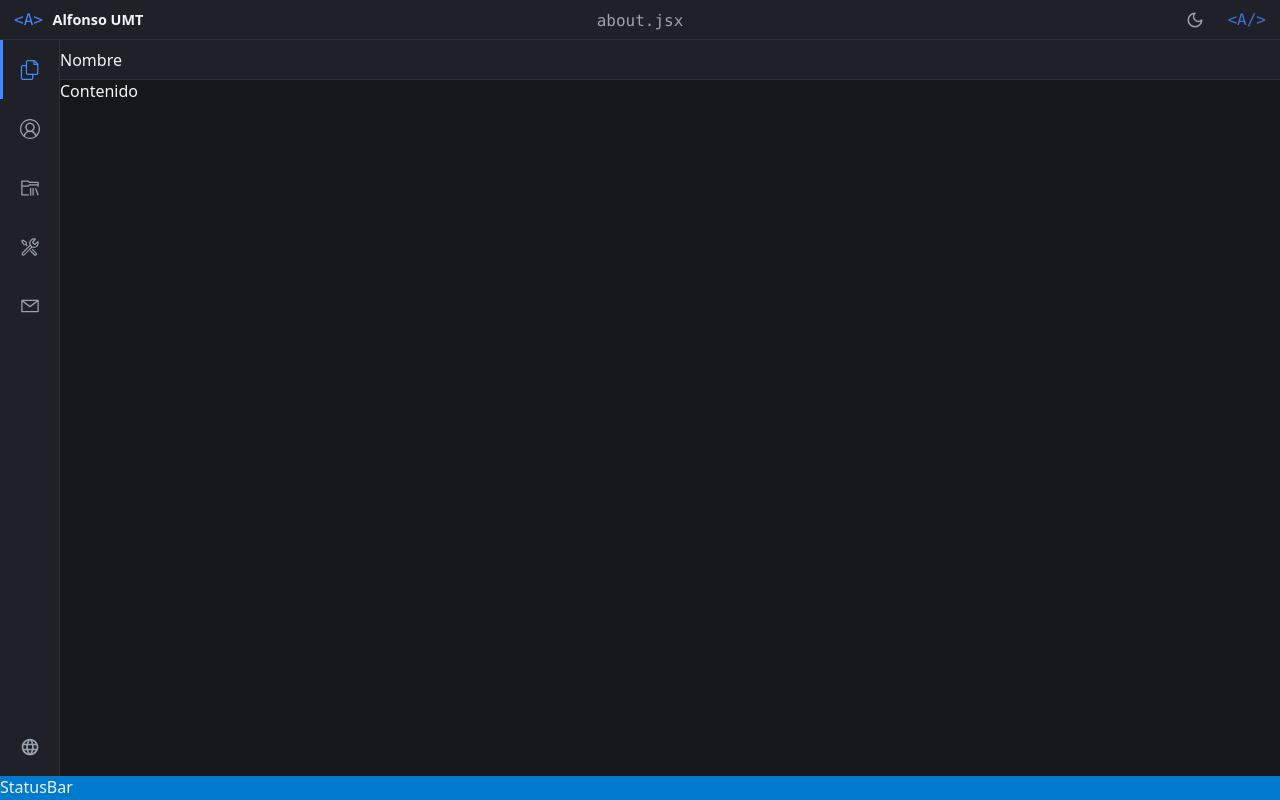
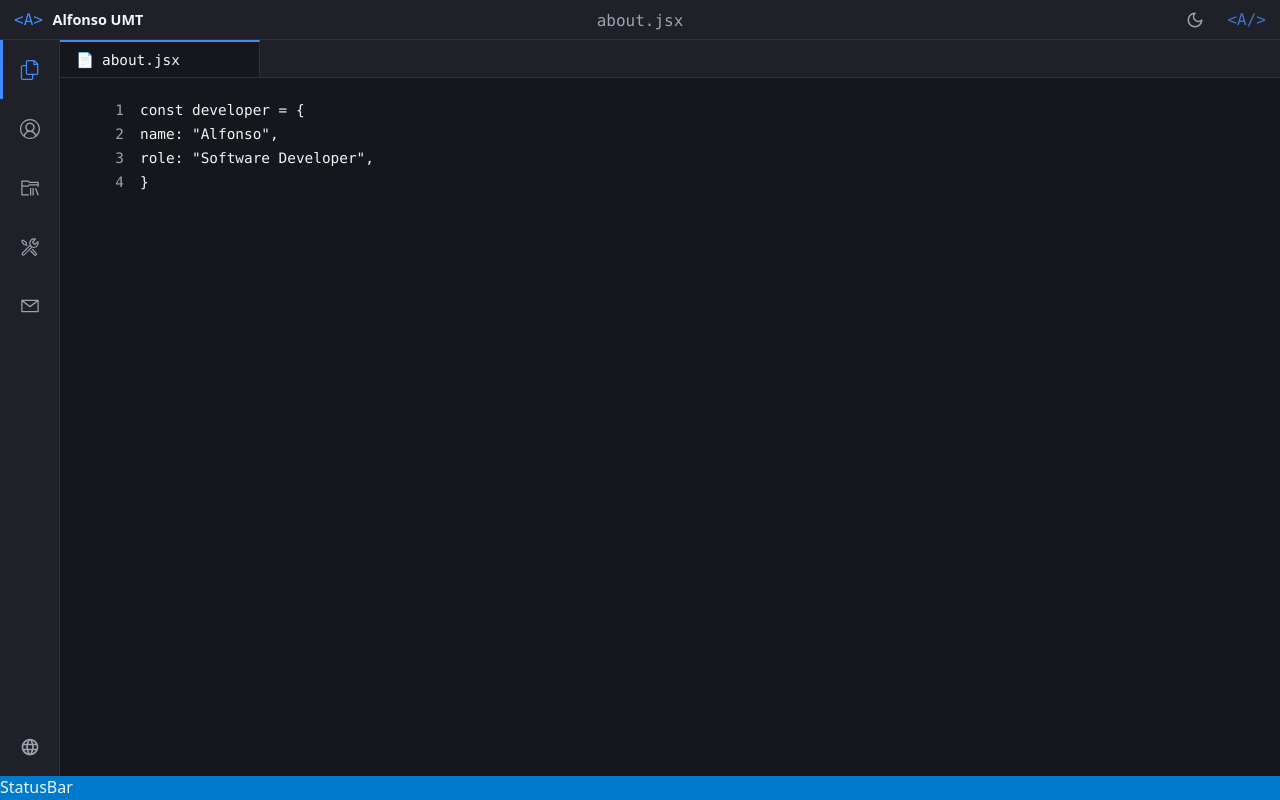
Before and after one commit to AlfonsoUMT/alfonsoumt-portfolio, a React (Vite) app: page / in a window 1280 px wide. Built offline with nearby package versions, Linux system fonts and the light colour scheme.

Commit message:
feat: create code editor structure

```diff
--- a/src/components/layout/Editor/EditorContent.css
+++ b/src/components/layout/Editor/EditorContent.css
@@ -1,5 +1,17 @@
 .editor-content {
+
     flex: 1;
 
     overflow: auto;
+
+    padding: 1.5rem;
+
+    background: var(--color-background);
+
+    font-family: var(--font-mono);
+
+    color: var(--color-text);
+
+    font-size: var(--font-size-code);
+
 }
--- a/src/components/layout/Editor/EditorContent.jsx
+++ b/src/components/layout/Editor/EditorContent.jsx
@@ -1,9 +1,16 @@
+import CodeEditor from "./code/CodeEditor";
 import "./EditorContent.css";
+
 function EditorContent() {
+
     return (
+
         <div className="editor-content">
-            Contenido
+
+            <CodeEditor />
+
         </div>
+
     );
 }
 
--- a/src/components/layout/Editor/EditorTabs.css
+++ b/src/components/layout/Editor/EditorTabs.css
@@ -1,10 +1,49 @@
 .editor-tabs {
-    height: 40px;
 
+    height: 38px;
     display: flex;
     align-items: center;
 
+    background: var(--color-surface);
+
     border-bottom: 1px solid var(--color-border);
 
-    background: var(--color-surface);
 }
+
+.editor-tab {
+
+    height: 100%;
+    display: flex;
+    align-items: center;
+
+    min-width: 200px;
+
+    gap: .5rem;
+
+    padding: 0 1rem;
+
+    background: var(--color-background);
+
+    border-right: 1px solid var(--color-border);
+
+}
+
+.editor-tab__name {
+
+    font-size: .9rem;
+
+    font-family: var(--font-mono);
+
+}
+
+.editor-tab__icon {
+
+    font-size: .9rem;
+
+}
+
+.editor-tab.active {
+
+    border-top: 2px solid var(--color-accent);
+
+}
--- a/src/components/layout/Editor/EditorTabs.jsx
+++ b/src/components/layout/Editor/EditorTabs.jsx
@@ -1,8 +1,21 @@
 import "./EditorTabs.css";
-function EditorTabs(){
-    return(
+
+function EditorTabs() {
+    return (
         <div className="editor-tabs">
-            Nombre
+
+            <div className="editor-tab active">
+
+                <span className="editor-tab__icon">
+                    📄
+                </span>
+
+                <span className="editor-tab__name">
+                    about.jsx
+                </span>
+
+            </div>
+
         </div>
     );
 }
--- /dev/null
+++ b/src/components/layout/Editor/code/CodeEditor.jsx
@@ -0,0 +1,29 @@
+import CodeLine from "./CodeLine"
+import "./CodeEditor.css";
+
+function CodeEditor() {
+
+    return (
+        <div className="code-editor">
+
+            <CodeLine number="1">
+                const developer = {"{"}
+            </CodeLine>
+
+            <CodeLine number="2">
+                name: "Alfonso",
+            </CodeLine>
+
+            <CodeLine number="3">
+                role: "Software Developer",
+            </CodeLine>
+
+            <CodeLine number="4">
+                {"}"}
+            </CodeLine>
+
+        </div>
+    );
+}
+
+export default CodeEditor;
--- /dev/null
+++ b/src/components/layout/Editor/code/CodeLine.css
@@ -0,0 +1,33 @@
+.code-line {
+
+    display: flex;
+
+    min-height: 24px;
+
+    font-family: var(--font-mono);
+
+    font-size: .9rem;
+
+}
+
+
+.code-line__number {
+
+    width: 40px;
+
+    text-align: right;
+
+    margin-right: 1rem;
+
+    color: var(--color-text-muted);
+
+    user-select: none;
+
+}
+
+
+.code-line__content {
+
+    color: var(--color-text);
+
+}
--- /dev/null
+++ b/src/components/layout/Editor/code/CodeLine.jsx
@@ -0,0 +1,20 @@
+import "./CodeLine.css";
+
+function CodeLine({ number, children }) {
+
+    return (
+        <div className="code-line">
+
+            <span className="code-line__number">
+                {number}
+            </span>
+
+            <span className="code-line__content">
+                {children}
+            </span>
+
+        </div>
+    );
+}
+
+export default CodeLine;
--- a/src/styles/variables.css
+++ b/src/styles/variables.css
@@ -22,4 +22,5 @@
     /* Typography */
     --font-sans: system-ui, "Segoe UI", sans-serif;
     --font-mono: "JetBrains Mono", Consolas, monospace;
+    --font-size-code: 14px;
 }
```
Also changed, not shown: src/components/layout/Editor/code/CodeEditor.css (added).
